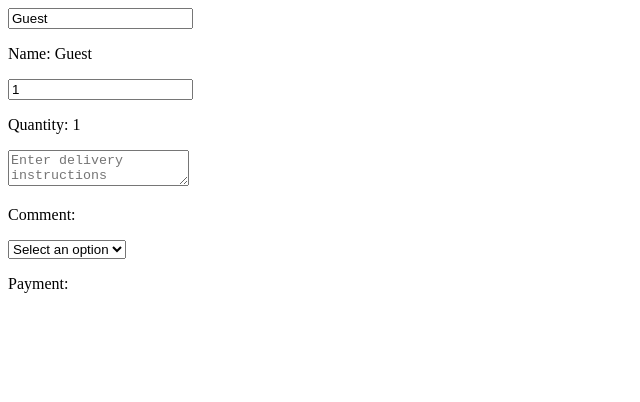
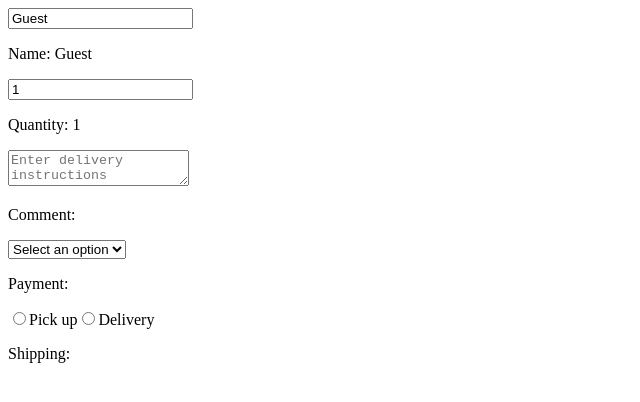
Before and after one commit to NajeebSultan/my-react-app, a React (Vite) app in the folder my-react-app/: page / in a window 1280 px wide. Shown: the top 402 px of the page, without its empty margins (0-640 px from the left). Built offline with nearby package versions, Linux system fonts and the light colour scheme.

Commit message:
add shipping option by radio

```diff
--- a/my-react-app/src/MyComponent1.jsx
+++ b/my-react-app/src/MyComponent1.jsx
@@ -5,6 +5,8 @@ function MyComponent1(){
   const [quantity , setQuantity] = useState(1);
   const [comment , setComment] = useState("");
   const [payment , setPayment] = useState("");
+  const [shipping , setShipping] = useState("");
+
 
   function handleNameChange(event){
     setName(event.target.value);
@@ -17,6 +19,9 @@ function MyComponent1(){
   }
   function handlePaymentChange(event){
     setPayment(event.target.value);
+  }
+  function handleShippingChange(event){
+    setShipping(event.target.value);
   }
 
   return (
@@ -37,6 +42,20 @@ function MyComponent1(){
       <option value="Giftcard">Giftcard</option>
       </select>
       <p>Payment: {payment}</p>
+
+      <label>
+        <input type="radio" value="Pick Up"
+        checked = {shipping === "Pick Up"}
+        onChange={handleShippingChange} />
+        Pick up
+      </label>
+      <label>
+      <input type="radio" value="Delivery"
+        checked = {shipping === "Delivery"}
+        onChange={handleShippingChange} />
+      Delivery
+      </label>
+      <p>Shipping: {shipping}</p>
     </div>
   );
 }
```
